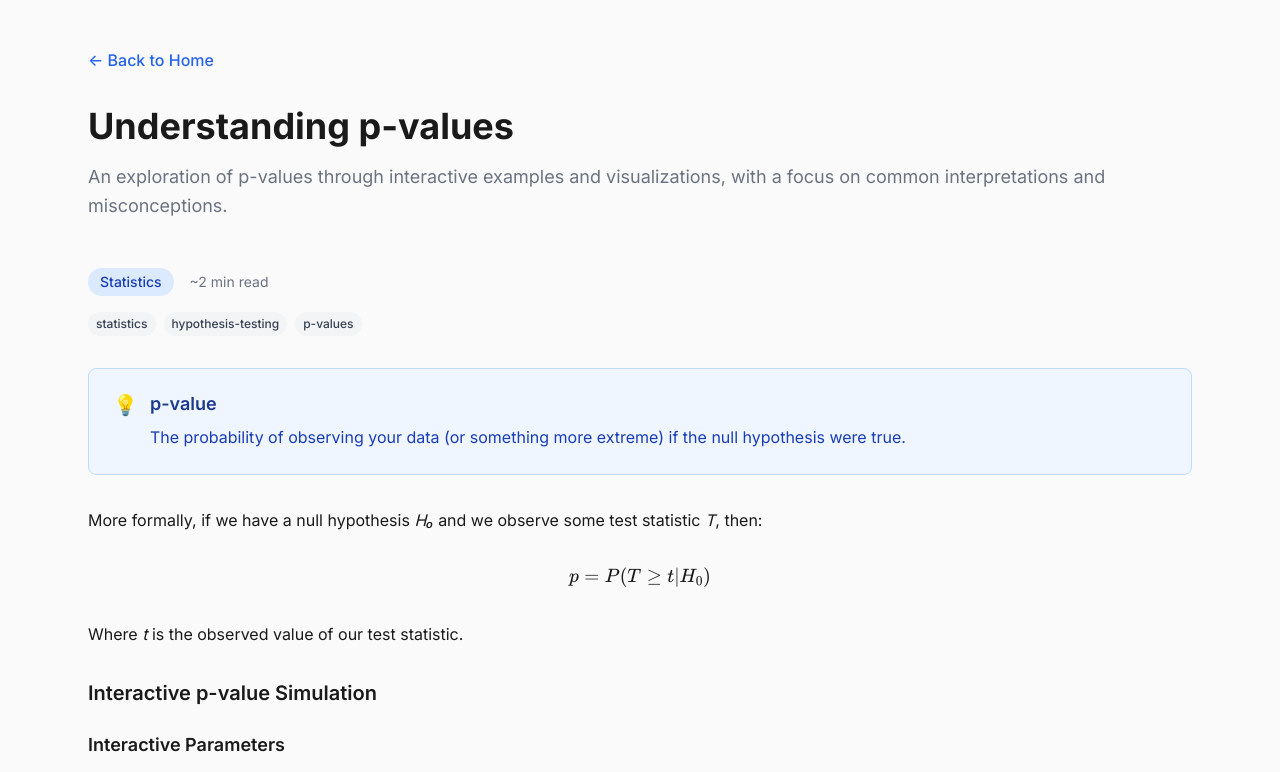
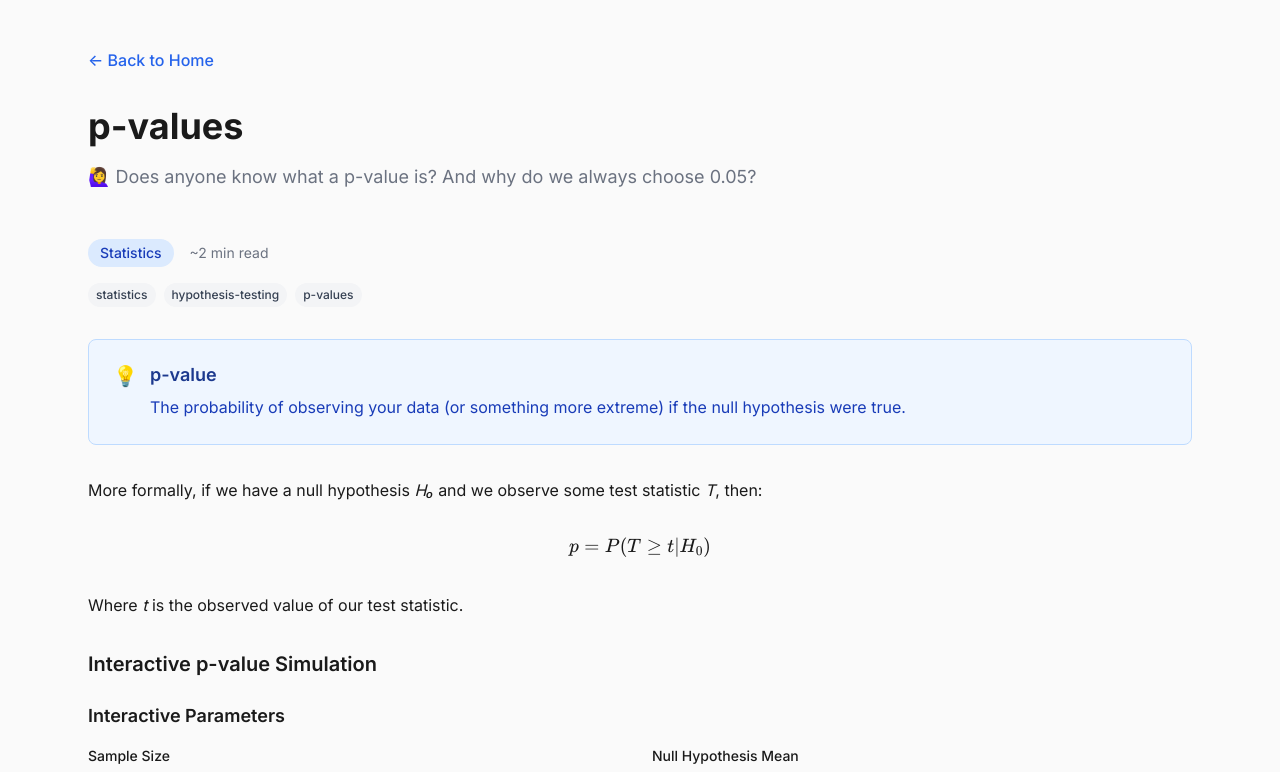
Before and after one commit to nikhil-vytla/interactive-blog, a Next.js app: page /interactive-blog/blog/p-values in a window 1280 px wide. Shown: the top 772 px of the page. Built offline with nearby package versions, Linux system fonts and the light colour scheme.

Commit message:
Improve p-values article title and description
- Simplify title from 'Understanding p-values' to 'p-values'
- Add engaging description with question format about p-values and 0.05 significance level

```diff
--- a/src/content/articles/statistics/p-values.ts
+++ b/src/content/articles/statistics/p-values.ts
@@ -2,8 +2,8 @@ import { ArticleConfig } from '@/types';
 
 export const pValuesConfig: ArticleConfig = {
   id: 'p-values',
-  title: 'Understanding p-values',
-  description: 'An exploration of p-values through interactive examples and visualizations, with a focus on common interpretations and misconceptions.',
+  title: 'p-values',
+  description: '🙋‍♀️ Does anyone know what a p-value is? And why do we always choose 0.05?',
   category: 'Statistics',
   slug: 'p-values',
   publishedAt: '2025-06-27',
```
